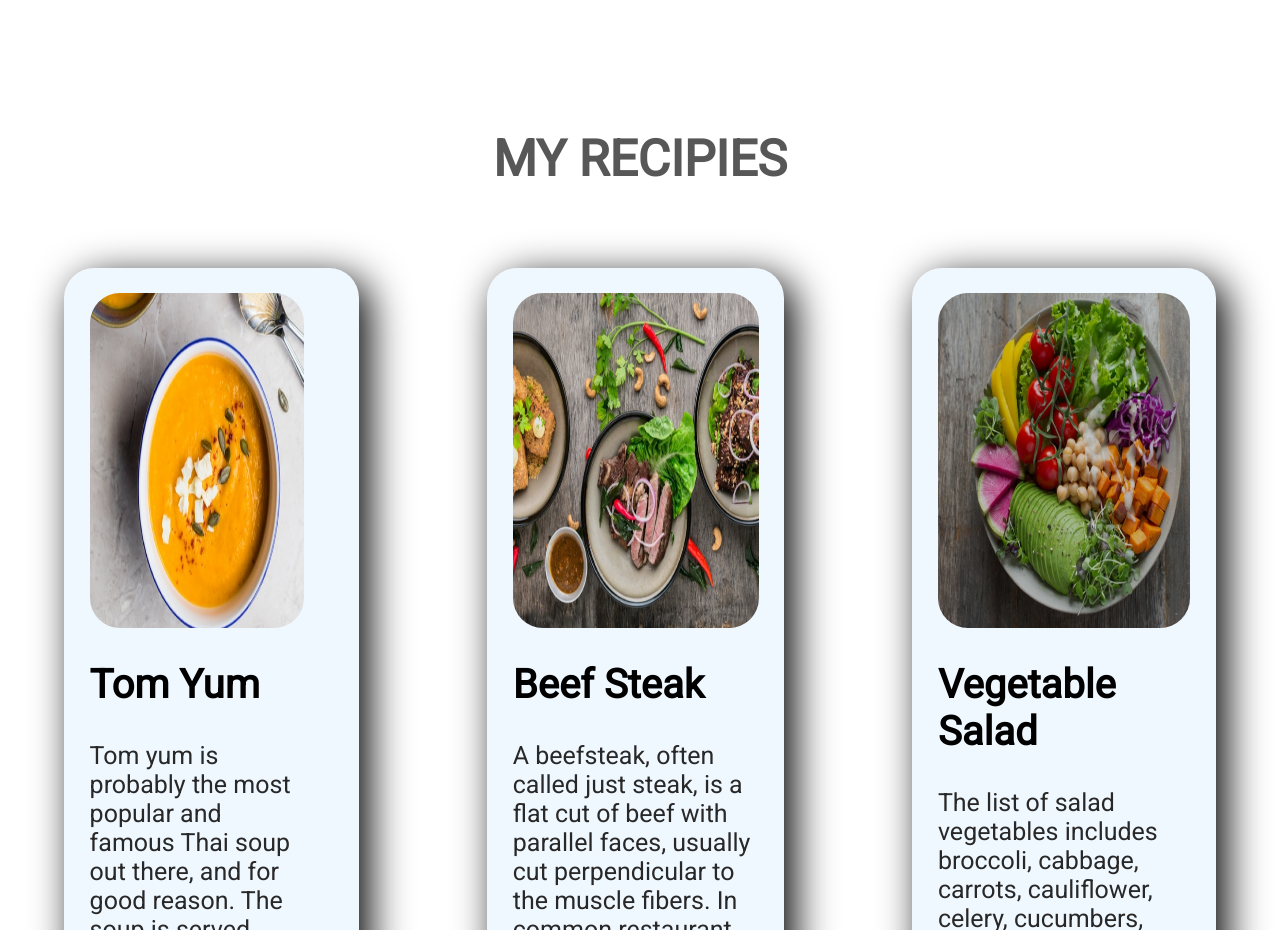
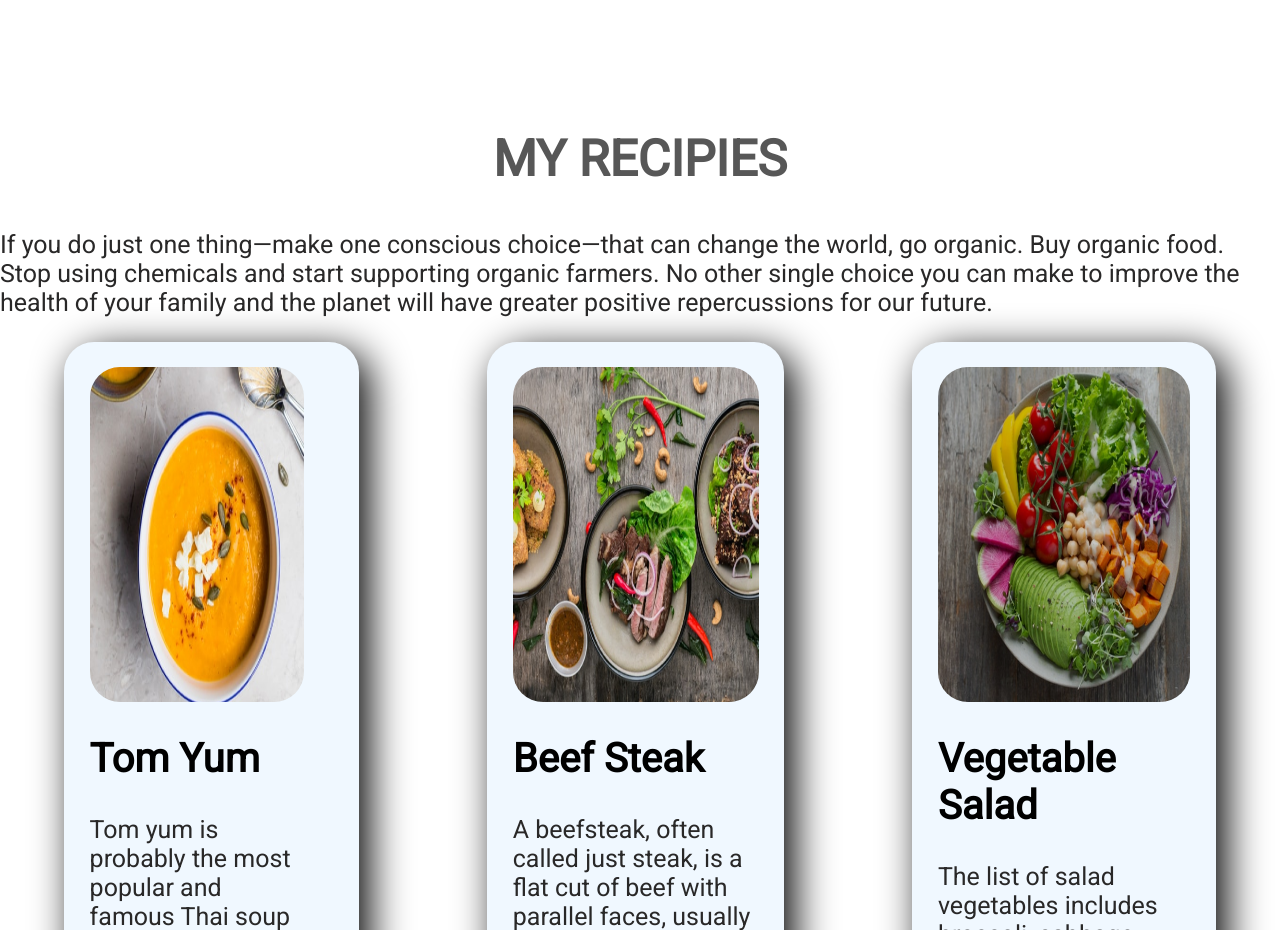
Before and after one commit to Saidul-M-Khan/food-mania, a plain HTML site: page index.html in a window 1280 px wide. Shown: the part 1840-2770 px from the top of the page. Drawn offline with Linux system fonts and the light colour scheme.

Commit message:
Update index.html

```diff
--- a/index.html
+++ b/index.html
@@ -49,7 +49,12 @@
 <!-- My Recipies Section -->
     <section class="my-recipies" id="recipies">
         <div>
-            <h1 align="center">My Recipies</h1><br><br>
+            <center>
+            <div class="quote">
+                <h1 >My Recipies</h1>
+            <p>If you do just one thing—make one conscious choice—that can change the world, go organic. Buy organic food. Stop using chemicals and start supporting organic farmers. No other single choice you can make to improve the health of your family and the planet will have greater positive repercussions for our future.</p>
+            </div>
+            </center>
             <div class="box">
                 <div id="thai-soup">
                     <img src="images/food/thai-soup.png" alt="">
```
